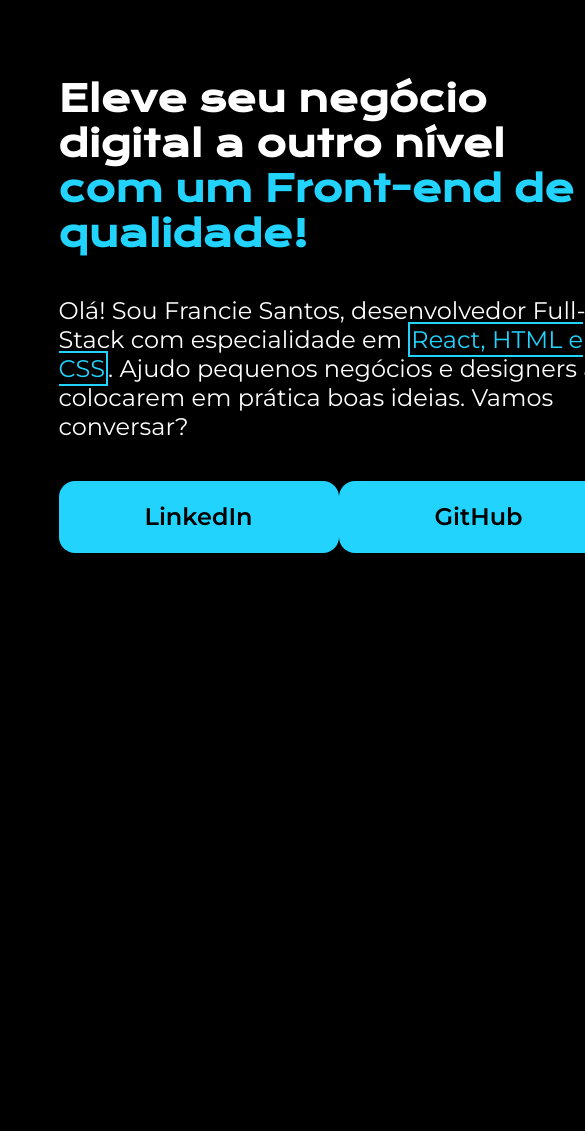
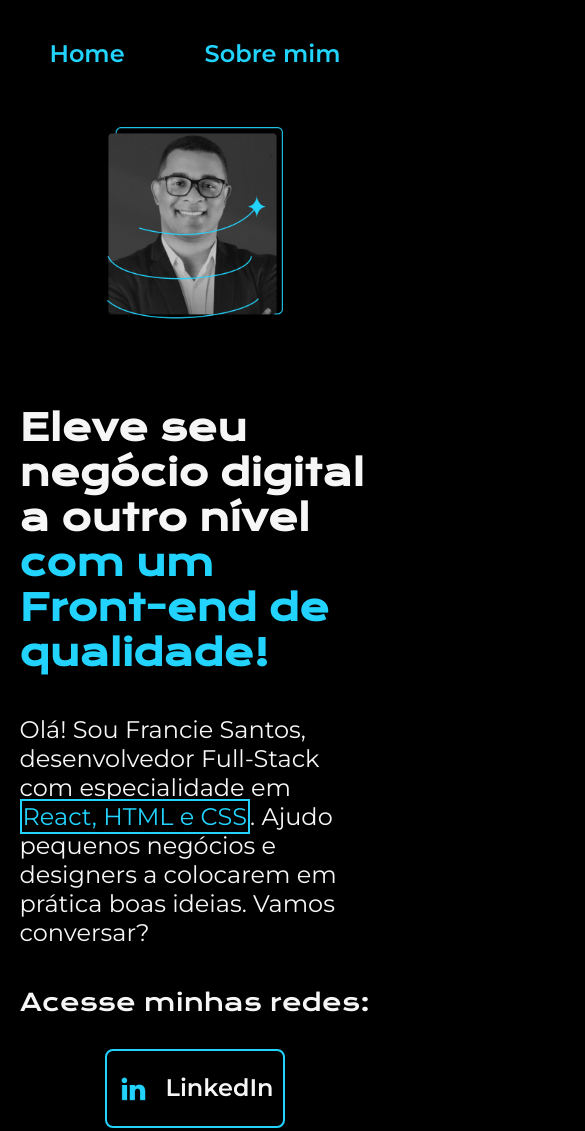
Before and after one commit to FrancieDev/projeto-portfolio, a plain HTML site: page index.html in a window 390 px wide. Shown: the top 1131 px of the page, 585 px wide, since content can reach past the window. Before the commit the page ends 883 px from the top, so only its background shows below. Drawn offline with nearby package versions, Linux system fonts and the light colour scheme.

Commit message:
adicionando pagina sobre, melhorias de estilo e responsividade

```diff
--- a/index.html
+++ b/index.html
@@ -5,21 +5,35 @@
     <meta http-equiv="X-UA-Compatible" content="IE=edge">
     <meta name="viewport" content="width=device-width, initial-scale=1.0">
     <title>Portfolio</title>
-    <link rel="stylesheet" href="style.css">
+    <link rel="stylesheet" href="./styles/style.css">
 </head>
 <body>
-    <header></header>
+    <header class="cabecalho">
+        <nav class="cabecalho__menu">
+            <a class="cabecalho__menu__link" href="index.html">Home</a>
+            <a class="cabecalho__menu__link" href="about.html">Sobre mim</a>
+        </nav>
+    </header>
     <main class="apresentacao">
         <section class="apresentacao__conteudo">
             <h1 class="apresentacao__conteudo__titulo">Eleve seu negócio digital a outro nível <strong class="titulo-destaque">com um Front-end de qualidade!</strong></h1>
             <p class="apresentacao__conteudo__texto">Olá! Sou Francie Santos, desenvolvedor Full-Stack com especialidade em <span>React, HTML e CSS</span>. Ajudo pequenos negócios e designers a colocarem em prática boas ideias. Vamos conversar?</p>
             <div class="apresentacao__links">
-                <a class="apresentacao__links__link" href="https://www.linkedin.com/in/franciesantos/">LinkedIn</a>
-                <a class="apresentacao__links__link" href="https://github.com/FrancieDev">GitHub</a>
+                <h2 class="apresentacao__links__subtitulo">Acesse minhas redes:</h2>
+                <a class="apresentacao__links__navegacao" href="https://www.linkedin.com/in/franciesantos/">
+                    <img src="./assets/linkedin.png">
+                    LinkedIn
+                </a>
+                <a class="apresentacao__links__navegacao" href="https://github.com/FrancieDev">
+                    <img src="./assets/github.png">
+                    GitHub
+                </a>
             </div>
         </section>
-        <img src="Imagem_perfil portfolio.png" alt="Foto do Francie Santos, Engenheiro de Software">
+        <img class="apresentacao__imagem" src="./assets/Imagem_perfil portfolio.png" alt="Foto do Francie Santos, Engenheiro de Software">
     </main>
-    <footer></footer>
+    <footer class="rodape">
+        <p>Desenvolvido por Francie Dev</p>
+    </footer>
 </body>
 </html>
--- a/style.css
+++ /dev/null
@@ -1,65 +0,0 @@
-@import url('https://fonts.googleapis.com/css2?family=Krona+One&family=Montserrat:ital,wght@0,100..900;1,100..900&display=swap');
-
-* {
-    margin: 0;
-    padding: 0;
-}
-
-body {
-    height: 100vh;
-    box-sizing: border-box;
-    background-color: #000000;
-    color: #FFFFFF;
-}
-
-.titulo-destaque {
-    color: #22D4FD;
-}
-
-span {
-    color: #22D4FD;
-    border: 2px solid #22D4FD;
-    padding: 1px;
-}
-
-.apresentacao {
-    margin: 10% 15%;
-    display: flex;
-    align-items: center;
-    justify-content: space-between;
-}
-
-.apresentacao__conteudo {
-    width: 615px;
-    display: flex;
-    flex-direction: column;
-    gap: 40px;
-}
-
-.apresentacao__conteudo__titulo {
-    font-size: 36px;
-    font-family: "Krona One", sans-serif;
-}
-
-.apresentacao__conteudo__texto {
-    font-size: 24px;
-    font-family: "Montserrat", sans-serif;
-}
-
-.apresentacao__links {
-    display: flex;
-    justify-content: space-between;
-}
-
-.apresentacao__links__link {
-    background-color: #22D4FD;
-    width: 280px;
-    text-align: center;
-    border-radius: 16px;
-    font-size: 24px;
-    font-weight: 600;
-    padding: 21.5px 0;
-    text-decoration: none;
-    color: #000000;
-    font-family: "Montserrat", sans-serif;
-}
--- /dev/null
+++ b/styles/style.css
@@ -0,0 +1,146 @@
+@import url('https://fonts.googleapis.com/css2?family=Krona+One&family=Montserrat:ital,wght@0,100..900;1,100..900&display=swap');
+
+:root {
+    --cor-primaria: #000000;
+    --cor-secundaria: #F6F6F6;
+    --cor-terciaria: #22D4FD;
+    --cor-hover: #272727;
+
+    --fonte-primaria: 'Krona One', sans-serif;
+    --fonte-secundária: 'Montserrat', sans-serif;
+}
+
+* {
+    margin: 0;
+    padding: 0;
+}
+
+body {
+    /*height: 100vh;*/
+    box-sizing: border-box;
+    background-color: var(--cor-primaria);
+    color: var(--cor-secundaria);
+}
+
+.cabecalho {
+    padding: 2% 0% 0% 15%;
+}
+
+.cabecalho__menu {
+    display: flex;
+    gap: 80px;
+}
+
+.cabecalho__menu__link {
+    font-family: var(--fonte-secundária);
+    font-size: 1.5rem;
+    font-weight: 600;
+    color: var(--cor-terciaria);
+    text-decoration: none;
+}
+
+.titulo-destaque {
+    color: var(--cor-terciaria);
+}
+
+span {
+    color: var(--cor-terciaria);
+    border: 2px solid var(--cor-terciaria);
+    padding: 1px;
+}
+
+.apresentacao {
+    padding: 5% 15%;
+    display: flex;
+    align-items: center;
+    justify-content: space-between;
+    gap: 82px;
+}
+
+.apresentacao__conteudo {
+    width: 50%;
+    display: flex;
+    flex-direction: column;
+    gap: 40px;
+}
+
+.apresentacao__conteudo__titulo {
+    font-size: 2.25rem;
+    font-family: var(--fonte-primaria);
+}
+
+.titulo-destaque:hover {
+    background-color: #272727;
+}
+
+.apresentacao__conteudo__texto {
+    font-size: 1.5rem;
+    font-family: var(--fonte-secundária);
+}
+
+.apresentacao__links {
+    display: flex;
+    flex-direction: column;
+    justify-content: space-between;
+    align-items: center;
+    gap: 32px;
+}
+
+.apresentacao__links__subtitulo {
+    font-family: var(--fonte-primaria);
+    font-weight: 400;
+    font-size: 1.5rem;
+}
+
+.apresentacao__links__navegacao {
+    display: flex;
+    justify-content: center;
+    gap: 16px;
+    border: 2px solid var(--cor-terciaria);
+    width: 50%;
+    text-align: center;
+    border-radius: 8px;
+    font-size: 1.5rem;
+    font-weight: 600;
+    padding: 21.5px 0;
+    text-decoration: none;
+    color: var(--cor-secundaria);
+    font-family: var(--fonte-secundária);
+}
+
+.apresentacao__links__link:hover {
+    background-color: var(--cor-hover);
+}
+
+.apresentacao__imagem {
+    width: 50%;
+}
+
+.rodape {
+    padding: 24px;
+    color: var(--cor-primaria);
+    background-color: var(--cor-terciaria);
+    text-align: center;
+    font-family: var(--fonte-secundária);
+    font-size: 1.5rem;
+    font-weight: 400;
+}
+
+@media (max-width: 1200px) {
+    .cabecalho {
+        padding: 10%;
+    }
+
+    .cabecalho__menu {
+        justify-content: center;
+    }
+
+    .apresentacao {
+        flex-direction: column-reverse;
+        padding: 5%;
+
+    .apresentacao__conteudo {
+        width: auto;
+    }
+    }
+}
```
Also changed, not shown: about.html (added, +33 -0 lines), assets/Imagem_perfil portfolio.png (renamed from Imagem_perfil portfolio.png), assets/discord.png (added), assets/github.png (added), assets/html.png (renamed from html.png), assets/instagram.png (added), assets/linkedin.png (added), assets/twitch.png (added), assets/twitter-novo.png (added), assets/twitter.png (added).
